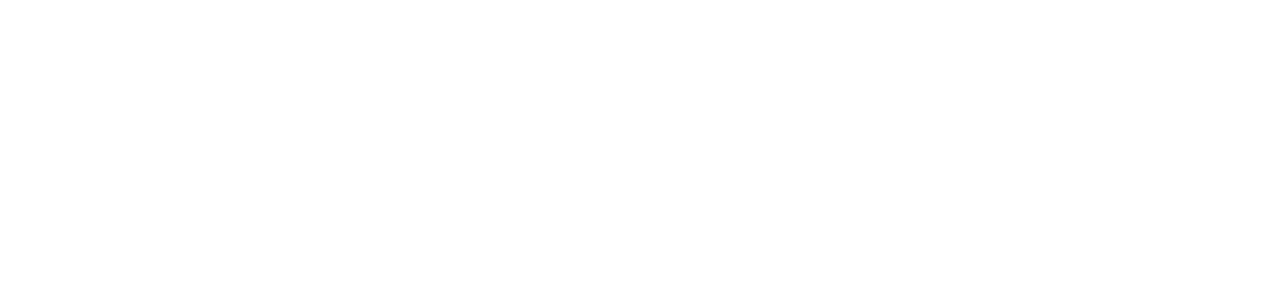
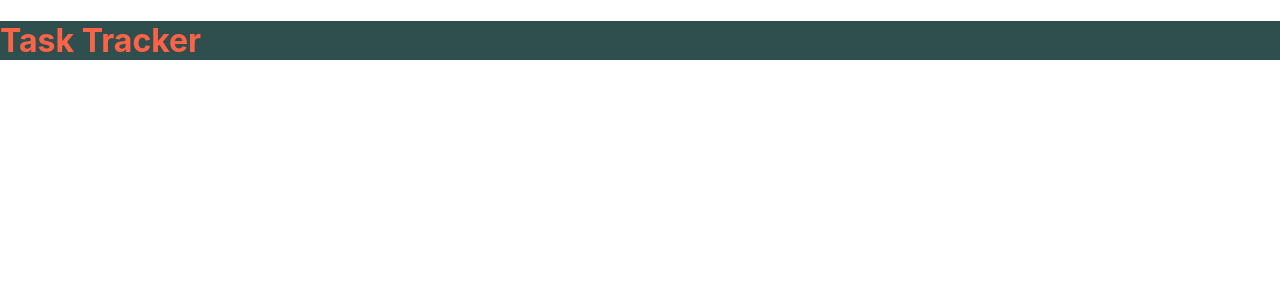
Before and after one commit to fakhririzha/react-2021, a React (Create React App) app: page / in a window 1280 px wide. Shown: the top 300 px of the page. Built offline with nearby package versions, Linux system fonts and the light colour scheme.

Commit message:
Inline css styling in JSX

```diff
--- a/src/components/Header.js
+++ b/src/components/Header.js
@@ -3,15 +3,17 @@ import PropTypes from "prop-types";
 const Header = ({ title }) => {
 	return (
 		<header>
-			<h1>{title}</h1>
+			<h1 style={{ color: "tomato", backgroundColor: "darkslategray" }}>
+				{title}
+			</h1>
 		</header>
 	);
 };
 
 // Jika tidak ada passing value di App.js, maka props.title akan nge-load default property yang di definisikan dibawah
-// Header.defaultProps = {
-// 	title: "Task Tracker",
-// };
+Header.defaultProps = {
+	title: "Task Tracker",
+};
 
 Header.propTypes = {
 	title: PropTypes.string.isRequired,
```
Also changed, not shown: 1 other file (tests, documents, lock files or other folders).
